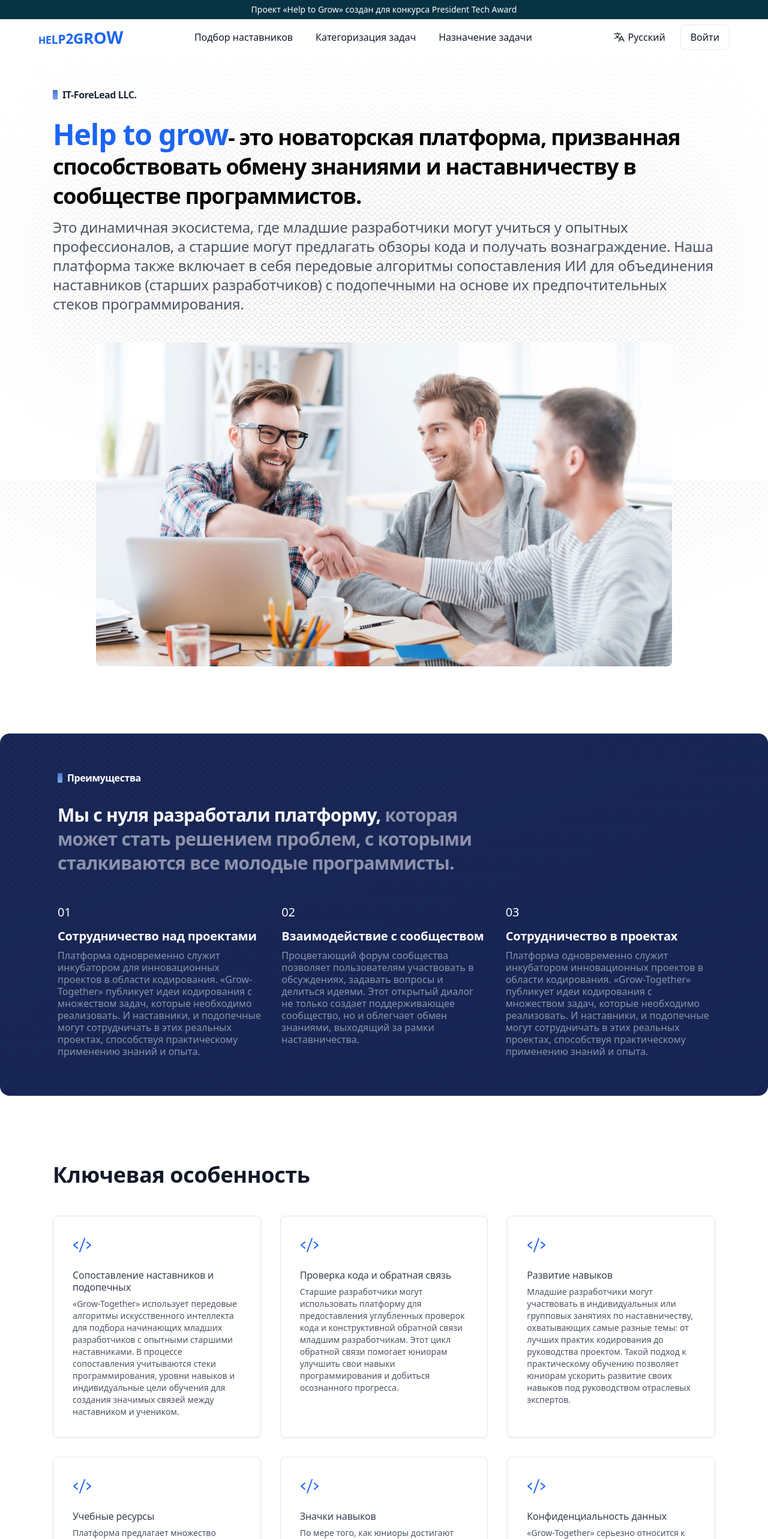
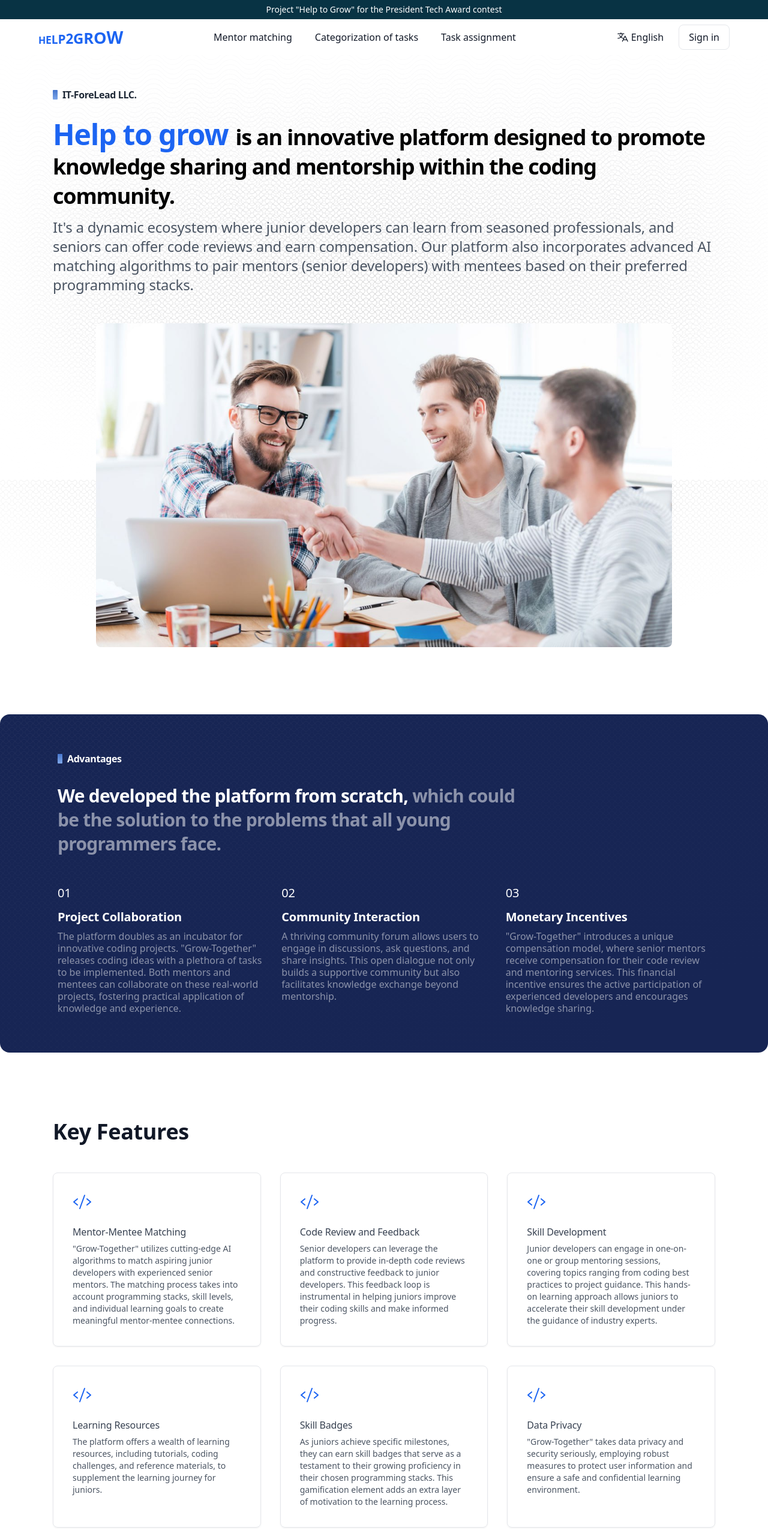
Before and after one commit to IT-Forelead/help2grow_FE, a Vue app: page / in a window 1280 px wide. Shown: the top 2566 px of the page at 60% size. Built offline with nearby package versions, Linux system fonts and the light colour scheme.

Commit message:
project tranlated to english

```diff
--- a/src/components/Footer.vue
+++ b/src/components/Footer.vue
@@ -23,36 +23,36 @@ import TelegramIcon from '../assets/icons/TelegramIcon.vue'
                         <span class="text-[1.8rem]">w</span>
                     </div>
                     <p class="w-full text-base text-gray-600 md:w-2/3">
-                        «Grow-Together» — это ваш путь к росту, сотрудничеству и успеху в мире программирования.
+                        Grow-Together is your path to growth, collaboration and success in the world of programming.
                     </p>
                 </div>
                 <div class="col-span-2 px-6 md:col-span-1">
                     <h5 class="mb-4 text-lg font-medium leading-5 text-gray-600 md:mb-5">
-                        Категории
+                        Categories
                     </h5>
                     <ul class="space-y-2">
                         <li class="text-base text-gray-600">
                             <a href="/mentor-matching"
                                 class="inline-block text-gray-900 duration-200 cursor-pointer hover:text-blue-600">
-                                Подбор наставников
+                                Mentor matching
+                            </a>
+                        </li>
+                        <li class="text-base text-gray-600">
+                            <a href="/tasks" class="inline-block text-gray-900 duration-200 cursor-pointer hover:text-blue-600">
+                                Categorization of tasks
                             </a>
                         </li>
                         <li class="text-base text-gray-600">
                             <a href="/task-assignment"
                                 class="inline-block text-gray-900 duration-200 cursor-pointer hover:text-blue-600">
-                                Назначение задачи
+                                Task assignment
                             </a>
                         </li>
-                        <!-- <li class="text-base text-gray-600">
-                            <a href="#" class="inline-block text-gray-900 duration-200 cursor-pointer hover:text-blue-600">
-                                Link 3
-                            </a>
-                        </li> -->
                     </ul>
                 </div>
                 <div class="col-span-2 px-6 md:col-span-1">
                     <h5 class="mb-4 text-lg font-medium leading-5 text-gray-600 md:mb-5">
-                        Контакты
+                        Contact us
                     </h5>
                     <ul class="space-y-2">
                         <li class="flex items-center space-x-2">
--- a/src/components/Home/FirstSection.vue
+++ b/src/components/Home/FirstSection.vue
@@ -9,13 +9,13 @@
                 <div class="flex items-center max-w-screen-sm mb-6 space-x-2 md:mb-8">
                     <div class="w-2 h-4 inline-block rounded-[1px] bg-gradient-to-b from-[#4575cd] to-[#7ea7e9]"></div>
                     <p class="text-base font-semibold leading-5 text-white -tracking-wide">
-                        Преимущества
+                        Advantages
                     </p>
                 </div>
                 <h2 class="mb-4 text-xl font-semibold leading-7 tracking-tight md:leading-10 md:text-3xl">
-                    Мы с нуля разработали платформу,
+                    We developed the platform from scratch,
                     <span class="text-white/50">
-                        которая может стать решением проблем, с которыми сталкиваются все молодые программисты.
+                        which could be the solution to the problems that all young programmers face.
                     </span>
                 </h2>
             </div>
@@ -23,28 +23,28 @@
                 <div class="">
                     <div class="text-xl leading-7 -tracking-[0.01em] mb-3">01</div>
                     <h3 class="text-lg md:text-xl font-semibold leading-6 -tracking-[0.01em] mb-2">
-                        Сотрудничество над проектами
+                        Project Collaboration
                     </h3>
                     <p class="text-base leading-5 text-white/50">
-                        Платформа одновременно служит инкубатором для инновационных проектов в области кодирования. «Grow-Together» публикует идеи кодирования с множеством задач, которые необходимо реализовать. И наставники, и подопечные могут сотрудничать в этих реальных проектах, способствуя практическому применению знаний и опыта.
+                        The platform doubles as an incubator for innovative coding projects. "Grow-Together" releases coding ideas with a plethora of tasks to be implemented. Both mentors and mentees can collaborate on these real-world projects, fostering practical application of knowledge and experience.
                     </p>
                 </div>
                 <div class="">
                     <div class="text-xl leading-7 -tracking-[0.01em] mb-3">02</div>
                     <h3 class="text-lg md:text-xl font-semibold leading-6 -tracking-[0.01em] mb-2">
-                        Взаимодействие с сообществом
+                        Community Interaction
                     </h3>
                     <p class="text-base leading-5 text-white/50">
-                        Процветающий форум сообщества позволяет пользователям участвовать в обсуждениях, задавать вопросы и делиться идеями. Этот открытый диалог не только создает поддерживающее сообщество, но и облегчает обмен знаниями, выходящий за рамки наставничества.
+                        A thriving community forum allows users to engage in discussions, ask questions, and share insights. This open dialogue not only builds a supportive community but also facilitates knowledge exchange beyond mentorship.
                     </p>
                 </div>
                 <div class="">
                     <div class="text-xl leading-7 -tracking-[0.01em] mb-3">03</div>
                     <h3 class="text-lg md:text-xl font-semibold leading-6 -tracking-[0.01em] mb-2">
-                        Сотрудничество в проектах
+                        Monetary Incentives
                     </h3>
                     <p class="text-base leading-5 text-white/50">
-                        Платформа одновременно служит инкубатором инновационных проектов в области кодирования. «Grow-Together» публикует идеи кодирования с множеством задач, которые необходимо реализовать. И наставники, и подопечные могут сотрудничать в этих реальных проектах, способствуя практическому применению знаний и опыта.
+                        "Grow-Together" introduces a unique compensation model, where senior mentors receive compensation for their code review and mentoring services. This financial incentive ensures the active participation of experienced developers and encourages knowledge sharing.
                     </p>
                 </div>
             </div>
--- a/src/components/Home/HeaderSection.vue
+++ b/src/components/Home/HeaderSection.vue
@@ -13,15 +13,13 @@ import GithubIcon from '../../assets/icons/GithubIcon.vue'
                 </p>
             </div>
             <h1 class="mb-4 text-3xl font-semibold tracking-tight md:text-5xl">
-                <span class="text-blue-600">Help to grow</span>
-                <span class="text-2xl text-black md:text-4xl">- это новаторская платформа, призванная способствовать обмену знаниями и
-                    наставничеству в сообществе программистов.</span>
+                <span class="mr-1 text-blue-600">Help to grow</span>
+                <span class="text-2xl text-black md:text-4xl">
+                    is an innovative platform designed to promote knowledge sharing and mentorship within the coding community.
+                </span>
             </h1>
             <p size="500" class="text-xl md:text-2xl text-gray-600 leading-8 -tracking-[0.01em]">
-                Это динамичная экосистема, где младшие разработчики могут учиться у опытных профессионалов, а старшие могут
-                предлагать обзоры кода и получать вознаграждение. Наша платформа также включает в себя передовые алгоритмы
-                сопоставления ИИ для объединения наставников (старших разработчиков) с подопечными на основе их
-                предпочтительных стеков программирования.
+                It's a dynamic ecosystem where junior developers can learn from seasoned professionals, and seniors can offer code reviews and earn compensation. Our platform also incorporates advanced AI matching algorithms to pair mentors (senior developers) with mentees based on their preferred programming stacks.
             </p>
             <!-- <div class="flex flex-col gap-3 mt-4 md:flex-row">
                 <a href=""
--- a/src/components/Home/RepositerySection.vue
+++ b/src/components/Home/RepositerySection.vue
@@ -10,12 +10,11 @@ import CaretRightIcon from '../../assets/icons/CaretRightIcon.vue'
             class="relative px-8 py-16 mx-auto overflow-hidden text-white z-[6] bg-blue-950 max-w-7xl rounded-2xl md:px-24 backround">
             <div class="grid grid-cols-1 gap-12 md:grid-cols-2">
                 <div class="">
-                    <h3 class="text-4xl font-semibold leading-10 -tracking-[0.01em] mb-2">
-                        Познакомьтесь с нашими проектами
+                    <h3 class="text-4xl font-semibold leading-10 -tracking-[0.01em] mb-4">
+                        Get to know our projects
                     </h3>
                     <p class="text-base leading-5 text-white/50">
-                        Наш стартап состоит из 3 проектов. Все наши проекты публичные. Вы можете легко увидеть, какие
-                        алгоритмы и технологии мы используем.
+                        Our startup consists of 3 projects. All our projects are public. You can easily see what algorithms and technologies we use.
                     </p>
                 </div>
                 <div class="flex flex-col justify-center space-y-4">
--- a/src/components/Home/SecondSection.vue
+++ b/src/components/Home/SecondSection.vue
@@ -7,7 +7,7 @@ import CodeIcon from '../../assets/icons/CodeIcon.vue'
     <section class="pt-14 md:pt-28">
         <div class="max-w-6xl px-6 mx-auto relative z-[3]">
             <div class="text-gray-900 font-semibold text-4xl leading-10 -tracking-[0.01em] max-w-3xl mb-6 md:mb-12">
-                Ключевая особенность
+                Key Features
             </div>
             <div class="grid grid-cols-1 gap-4 md:gap-8 md:grid-cols-3">
                 <div
@@ -16,10 +16,10 @@ import CodeIcon from '../../assets/icons/CodeIcon.vue'
                         <CodeIcon class="w-8 h-8 text-blue-600" />
                     </div>
                     <div class="text-base font-medium leading-5 text-gray-700 -tracking-[0.01em] mb-2">
-                        Сопоставление наставников и подопечных
+                        Mentor-Mentee Matching
                     </div>
                     <p class="text-sm leading-5 text-gray-600">
-                        «Grow-Together» использует передовые алгоритмы искусственного интеллекта для подбора начинающих младших разработчиков с опытными старшими наставниками. В процессе сопоставления учитываются стеки программирования, уровни навыков и индивидуальные цели обучения для создания значимых связей между наставником и учеником.
+                        "Grow-Together" utilizes cutting-edge AI algorithms to match aspiring junior developers with experienced senior mentors. The matching process takes into account programming stacks, skill levels, and individual learning goals to create meaningful mentor-mentee connections.
                     </p>
                 </div>
                 <div
@@ -28,10 +28,10 @@ import CodeIcon from '../../assets/icons/CodeIcon.vue'
                         <CodeIcon class="w-8 h-8 text-blue-600" />
                     </div>
                     <div class="text-base font-medium leading-5 text-gray-700 -tracking-[0.01em] mb-2">
-                        Проверка кода и обратная связь
+                        Code Review and Feedback
                     </div>
                     <p class="text-sm leading-5 text-gray-600">
-                        Старшие разработчики могут использовать платформу для предоставления углубленных проверок кода и конструктивной обратной связи младшим разработчикам. Этот цикл обратной связи помогает юниорам улучшить свои навыки программирования и добиться осознанного прогресса.
+                        Senior developers can leverage the platform to provide in-depth code reviews and constructive feedback to junior developers. This feedback loop is instrumental in helping juniors improve their coding skills and make informed progress.
                     </p>
                 </div>
                 <div
@@ -40,10 +40,10 @@ import CodeIcon from '../../assets/icons/CodeIcon.vue'
                         <CodeIcon class="w-8 h-8 text-blue-600" />
                     </div>
                     <div class="text-base font-medium leading-5 text-gray-700 -tracking-[0.01em] mb-2">
-                        Развитие навыков
+                        Skill Development
                     </div>
                     <p class="text-sm leading-5 text-gray-600">
-                        Младшие разработчики могут участвовать в индивидуальных или групповых занятиях по наставничеству, охватывающих самые разные темы: от лучших практик кодирования до руководства проектом. Такой подход к практическому обучению позволяет юниорам ускорить развитие своих навыков под руководством отраслевых экспертов.
+                        Junior developers can engage in one-on-one or group mentoring sessions, covering topics ranging from coding best practices to project guidance. This hands-on learning approach allows juniors to accelerate their skill development under the guidance of industry experts.
                     </p>
                 </div>
                 <div
@@ -52,10 +52,10 @@ import CodeIcon from '../../assets/icons/CodeIcon.vue'
                         <CodeIcon class="w-8 h-8 text-blue-600" />
                     </div>
                     <div class="text-base font-medium leading-5 text-gray-700 -tracking-[0.01em] mb-2">
-                        Учебные ресурсы
+                        Learning Resources
                     </div>
                     <p class="text-sm leading-5 text-gray-600">
-                        Платформа предлагает множество учебных ресурсов, включая учебные пособия, задачи по программированию и справочные материалы, которые дополняют процесс обучения юниоров.
+                        The platform offers a wealth of learning resources, including tutorials, coding challenges, and reference materials, to supplement the learning journey for juniors.
                     </p>
                 </div>
                 <div
@@ -64,10 +64,10 @@ import CodeIcon from '../../assets/icons/CodeIcon.vue'
                         <CodeIcon class="w-8 h-8 text-blue-600" />
                     </div>
                     <div class="text-base font-medium leading-5 text-gray-700 -tracking-[0.01em] mb-2">
-                        Значки навыков
+                        Skill Badges
                     </div>
                     <p class="text-sm leading-5 text-gray-600">
-                        По мере того, как юниоры достигают определенных этапов, они могут зарабатывать значки навыков, которые служат свидетельством их растущего мастерства в выбранных ими стеках программирования.
+                        As juniors achieve specific milestones, they can earn skill badges that serve as a testament to their growing proficiency in their chosen programming stacks. This gamification element adds an extra layer of motivation to the learning process.
                     </p>
                 </div>
                 <div
@@ -76,10 +76,10 @@ import CodeIcon from '../../assets/icons/CodeIcon.vue'
                         <CodeIcon class="w-8 h-8 text-blue-600" />
                     </div>
                     <div class="text-base font-medium leading-5 text-gray-700 -tracking-[0.01em] mb-2">
-                        Конфиденциальность данных
+                        Data Privacy
                     </div>
                     <p class="text-sm leading-5 text-gray-600">
-                        «Grow-Together» серьезно относится к конфиденциальности и безопасности данных, применяя надежные меры для защиты пользовательской информации и обеспечения безопасной и конфиденциальной среды обучения.
+                        "Grow-Together" takes data privacy and security seriously, employing robust measures to protect user information and ensure a safe and confidential learning environment.
                     </p>
                 </div>
             </div>
--- a/src/components/Navbar.vue
+++ b/src/components/Navbar.vue
@@ -6,7 +6,7 @@ import TranslateIcon from '../assets/icons/TranslateIcon.vue'
 <template>
     <div class="relative z-10 px-4 py-2 text-center text-white bg-cyan-950">
         <h4 class="text-sm font-medium leading-4">
-            Проект «Help to Grow» создан для конкурса President Tech Award
+            Project "Help to Grow" for the President Tech Award contest
         </h4>
     </div>
     <header class="py-2 text-gray-900 bg-white z-[99999] sticky top-0 left-0">
@@ -29,19 +29,19 @@ import TranslateIcon from '../assets/icons/TranslateIcon.vue'
                     <li>
                         <router-link to="/mentor-matching"
                             class="px-4 py-2 text-base font-medium text-gray-900 border border-white border-solid rounded-lg cursor-pointer whitespace-nowrap hover:bg-black/5 hover:border-gray-200">
-                            Подбор наставников
+                            Mentor matching
                         </router-link>
                     </li>
                     <li>
                         <router-link to="/tasks"
                             class="px-4 py-2 text-base font-medium text-gray-900 border border-white border-solid rounded-lg cursor-pointer whitespace-nowrap hover:bg-black/5 hover:border-gray-200">
-                            Категоризация задач
+                            Categorization of tasks
                         </router-link>
                     </li>
                     <li>
                         <router-link to="/task-assignment"
                             class="px-4 py-2 text-base font-medium text-gray-900 border border-white border-solid rounded-lg cursor-pointer whitespace-nowrap hover:bg-black/5 hover:border-gray-200">
-                            Назначение задачи
+                            Task assignment
                         </router-link>
                     </li>
                 </ul>
@@ -52,13 +52,13 @@ import TranslateIcon from '../assets/icons/TranslateIcon.vue'
                     class="flex items-center px-4 py-2 space-x-1 border border-white border-solid rounded-lg cursor-pointer hover:bg-black/5 hover:border-gray-200">
                     <TranslateIcon class="w-5 h-5" />
                     <span class="text-base font-normal text-gray-900 whitespace-nowrap">
-                        Русский
+                        English
                     </span>
                 </div>
 
                 <a href="/sign-in"
                     class="px-4 py-2 text-base font-medium text-gray-900 border border-gray-200 border-solid rounded-lg cursor-pointer whitespace-nowrap hover:bg-black/5">
-                    Войти
+                    Sign in
                 </a>
             </div>
         </div>
```
Also changed, not shown: src/components/Home/ThirdSection.vue (+4 -4 lines).
